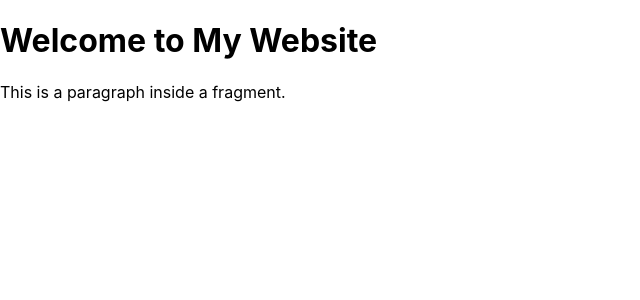
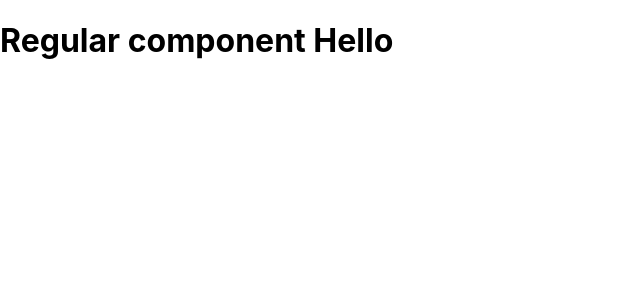
Before and after one commit to MayurArchives/react, a React (Create React App) app: page / in a window 1280 px wide. Shown: the top 300 px of the page, without its empty margins (0-640 px from the left). Built offline with nearby package versions, Linux system fonts and the light colour scheme.

Commit message:
regular comp

```diff
--- a/src/App.jsx
+++ b/src/App.jsx
@@ -15,6 +15,7 @@ import NameList from './components/NameList';
 import BasicComponent from './components/BasicComponent';
 import MyComponent from './components/MyComponent';
 import ReactFragment from './components/ReactFragment';
+import RegularComponent from './components/RegularComponent';
 
 
 
@@ -45,7 +46,8 @@ class App extends Component {
                 {/* <NameList /> */}
                 {/* <BasicComponent /> */}
                 {/* <MyComponent /> */}
-                <ReactFragment />
+                {/* <ReactFragment /> */}
+                <RegularComponent />
 
 
 
--- /dev/null
+++ b/src/components/RegularComponent.jsx
@@ -0,0 +1,12 @@
+import React, { Component } from 'react'
+
+class RegularComponent extends Component {
+    render() {
+        console.log('Regular Component rendered');
+
+        return <h1><div>Regular component Hello {this.props.name}</div></h1>
+
+    }
+}
+
+export default RegularComponent;
```
Also changed, not shown: src/components/PureComponent.jsx (added).
